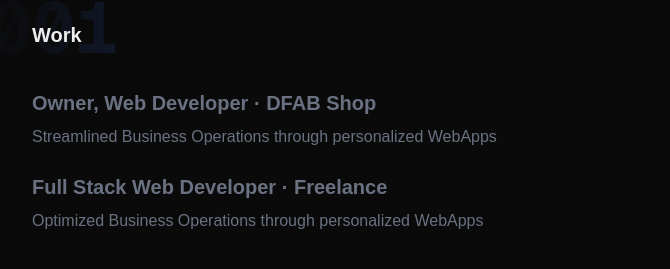
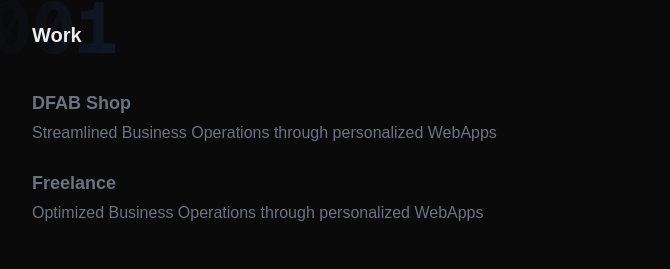
Before and after one commit to Dwyte/xandermartinez.com, a Next.js app: page / in a window 1280 px wide. Shown: the part 531-800 px from the top of the page, without its empty margins (272-942 px from the left). Built offline with nearby package versions, Linux system fonts and the light colour scheme.

Commit message:
feat: add work date year info on WorkSection

```diff
--- a/app/components/WorkSection/WorkSection.tsx
+++ b/app/components/WorkSection/WorkSection.tsx
@@ -1,6 +1,32 @@
 import { WORK_EXPRIENCES } from "@/app/constants";
 import { NumberedHeader } from "../NumberedHeader";
 import { List, ListItem } from "../List";
+
+export function WorkItem({ work }: { work: WorkExperience }) {
+  const fromDateStr = work.fromDate.toLocaleDateString("en-US", {
+    year: "numeric",
+  });
+
+  const toDateStr =
+    typeof work.toDate === "string"
+      ? work.toDate
+      : work.toDate.toLocaleDateString("en-US", {
+          year: "numeric",
+        });
+
+  return (
+    <div className="group/work-item flex flex-col gap-1">
+      <div className="flex items-center justify-between gap-2 flex-row">
+        <h3 className="text-lg font-semibold">{work.company}</h3>
+        <p className="mt-1 opacity-0 text-xs group-hover/work-item:opacity-100 transition-opacity">
+          {fromDateStr} – {toDateStr}
+        </p>
+      </div>
+
+      <p className="text-base">{work.summary}</p>
+    </div>
+  );
+}
 
 export function WorkSection() {
   return (
@@ -9,13 +35,7 @@ export function WorkSection() {
       <List className="flex flex-col gap-4">
         {WORK_EXPRIENCES.map((work) => (
           <ListItem key={work.id}>
-            <div className="flex flex-col gap-2">
-              <h3 className="text-xl font-semibold">
-                {work.position} · {work.company}
-              </h3>
-
-              <p className="text-base">{work.summary}</p>
-            </div>
+            <WorkItem work={work} />
           </ListItem>
         ))}
       </List>
```
